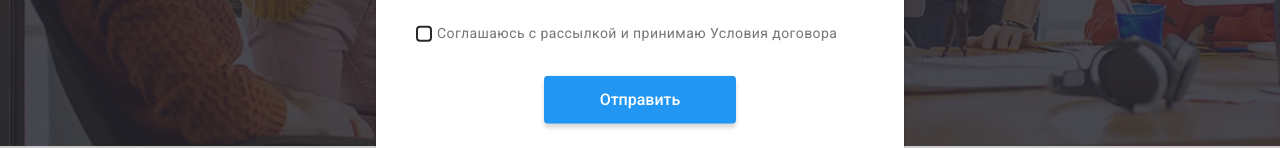
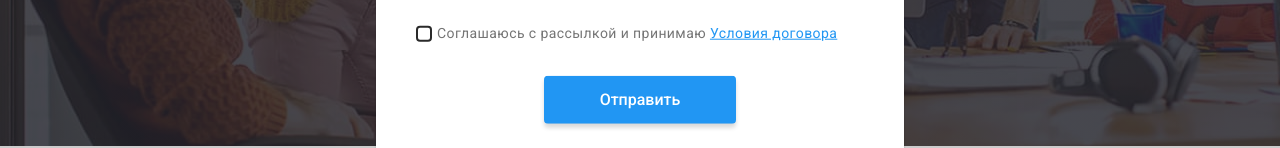
Before and after one commit to Yegor799/goit-markup-hw-06, a plain HTML site: page index.html in a window 1280 px wide. Both pictures are taken after a click on the button "Заказать услугу". Shown: the part 535-683 px from the top of the page. Drawn offline with nearby package versions, Linux system fonts and the light colour scheme.

Commit message:
Мелкие правки

```diff
--- a/css/styles.css
+++ b/css/styles.css
@@ -489,6 +489,10 @@ textarea {
   padding: 0;
   clip: rect(0 0 0 0);
   overflow: hidden;
+}
+
+.policy-link {
+  color: var(--accent-color);
 }
 
 /* Features */
--- a/index.html
+++ b/index.html
@@ -112,7 +112,7 @@
               <label class="form-field-policy">
                 <input class="checkbox" type="checkbox" name="policy"  />
                 <span class="icon"></span>
-                <span class="policy" >Соглашаюсь с рассылкой и принимаю Условия договора</span>
+                <span class="policy" >Соглашаюсь с рассылкой и принимаю <a class="policy-link" href="">Условия договора</a></span>
               </label>
 
               <button class="button primary submit-button" type="submit">Отправить</button>
```
